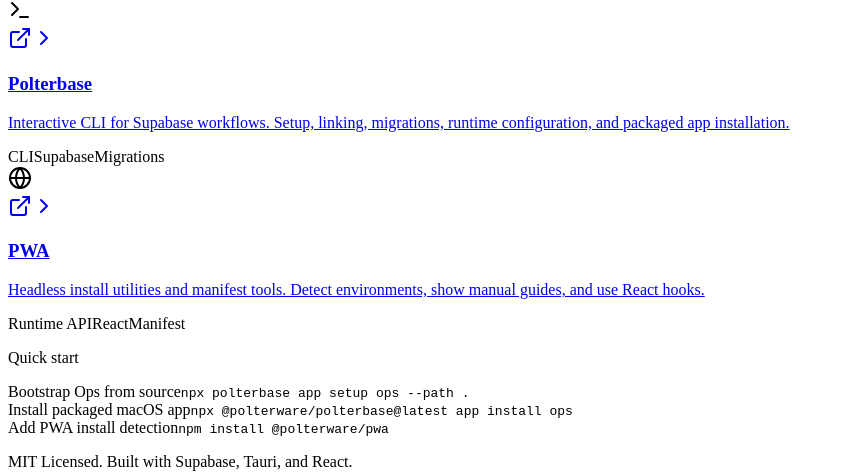
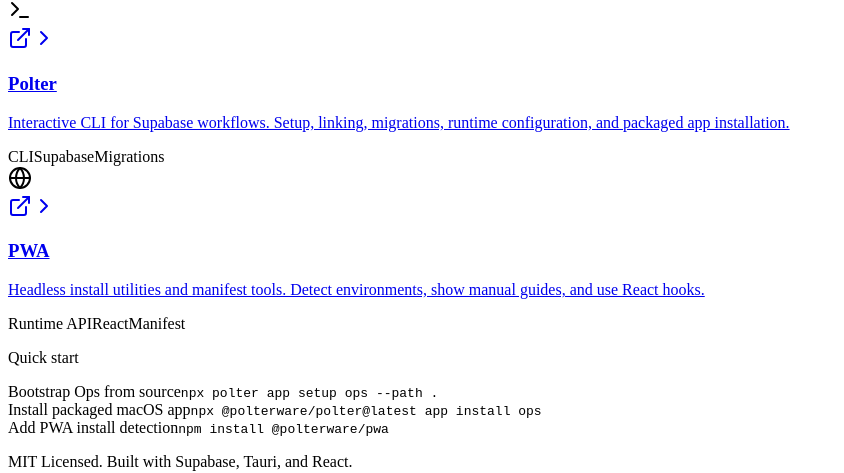
Before and after one commit to rckbrcls/kit-docs, a Next.js app: page / in a window 1280 px wide. Shown: the part 374-847 px from the top of the page, without its empty margins (0-844 px from the left). Built offline with nearby package versions, Linux system fonts and the light colour scheme.

Commit message:
refactor: Rename Polterbase documentation and references to Polter.

```diff
--- a/src/app/(home)/page.tsx
+++ b/src/app/(home)/page.tsx
@@ -12,11 +12,11 @@
     tags: ['Desktop', 'Supabase', 'Tauri'],
   },
   {
-    name: 'Polterbase',
+    name: 'Polter',
     description:
       'Interactive CLI for Supabase workflows. Setup, linking, migrations, runtime configuration, and packaged app installation.',
-    href: '/docs/polterbase/getting-started',
-    github: 'https://github.com/polterware/polterbase',
+    href: '/docs/polter/getting-started',
+    github: 'https://github.com/polterware/polter',
     icon: Terminal,
     tags: ['CLI', 'Supabase', 'Migrations'],
   },
@@ -34,11 +34,11 @@
 const quickStart = [
   {
     label: 'Bootstrap Ops from source',
-    code: 'npx polterbase app setup ops --path .',
+    code: 'npx polter app setup ops --path .',
   },
   {
     label: 'Install packaged macOS app',
-    code: 'npx @polterware/polterbase@latest app install ops',
+    code: 'npx @polterware/polter@latest app install ops',
   },
   {
     label: 'Add PWA install detection',
```
Also changed, not shown: 21 other files (tests, documents, lock files or other folders).
